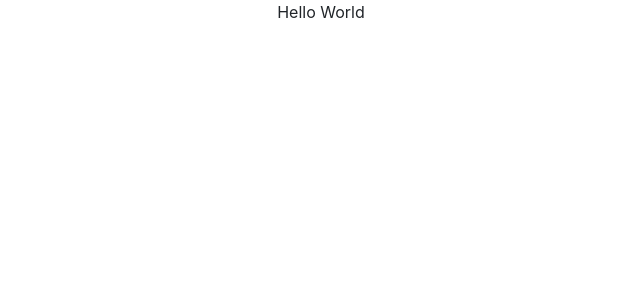
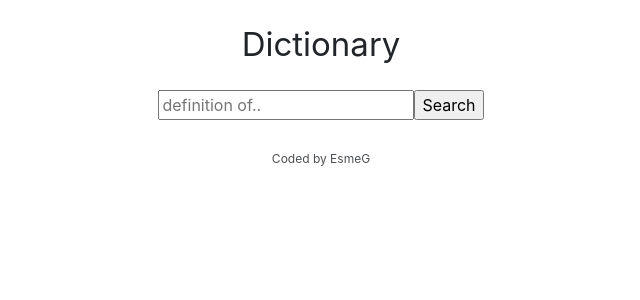
Before and after one commit to esmeG3/dictionary-project, a React (Create React App) app: page / in a window 1280 px wide. Shown: the top 300 px of the page, without its empty margins (319-959 px from the left). Built offline with nearby package versions, Linux system fonts and the light colour scheme.

Commit message:
created dictionary lay out, and search function

```diff
--- a/src/App.css
+++ b/src/App.css
@@ -1,3 +1,15 @@
 .App {
   text-align: center;
 }
+
+.App header {
+  font-size: 33px;
+  padding: 20px;
+}
+
+.App footer {
+  padding: 20px;
+  margin-top: 10px;
+  font-size: 12px;
+  opacity: 0.8;
+}
--- a/src/App.js
+++ b/src/App.js
@@ -1,9 +1,20 @@
 import './App.css';
+import Dictionary from './Dictionary';
 
 export default function App() {
   return (
     <div className="App">
-Hello World
+<div className='container'>
+  <header>
+    Dictionary
+  </header>
+  <main>
+    <Dictionary/>
+  </main>
+  <footer>
+    Coded by EsmeG
+  </footer>
+</div>
     </div>
   );
 }
--- /dev/null
+++ b/src/Dictionary.js
@@ -0,0 +1,25 @@
+import React, { useState } from "react";
+import "./Dictionary.css";
+
+
+export default function Dictionary() {
+let [keyword, setKeyword] = useState("")
+
+    function search(event) {
+    event.preventDefault();
+    alert(`Searching for ${keyword} definition`)
+    }
+
+    function handleKeywordChange(event) {
+        setKeyword(event.target.value);
+    }
+
+    return (
+        <div className="dictionary">
+            <form onSubmit={search}>
+                <input type="search" placeholder="definition of.." onChange={handleKeywordChange} />
+                <input type="submit" value="Search"
+/>            </form>
+        </div>
+    )
+}
```
Also changed, not shown: src/Dictionary.css (added).
